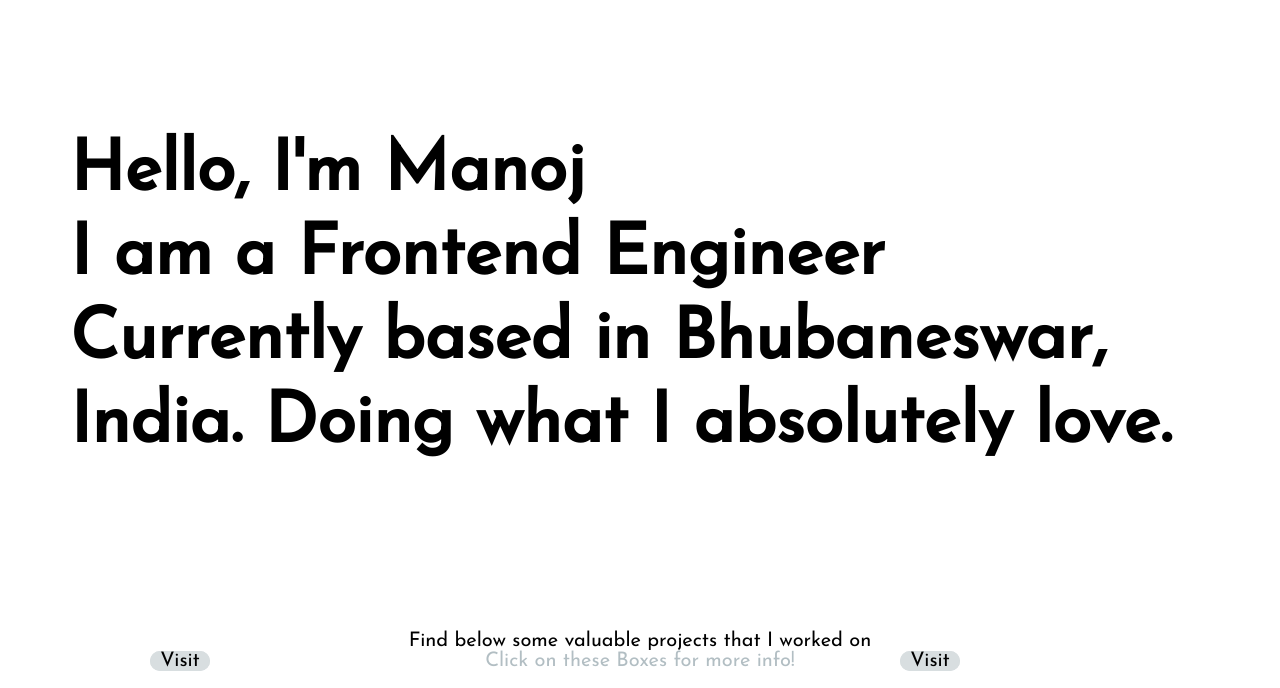
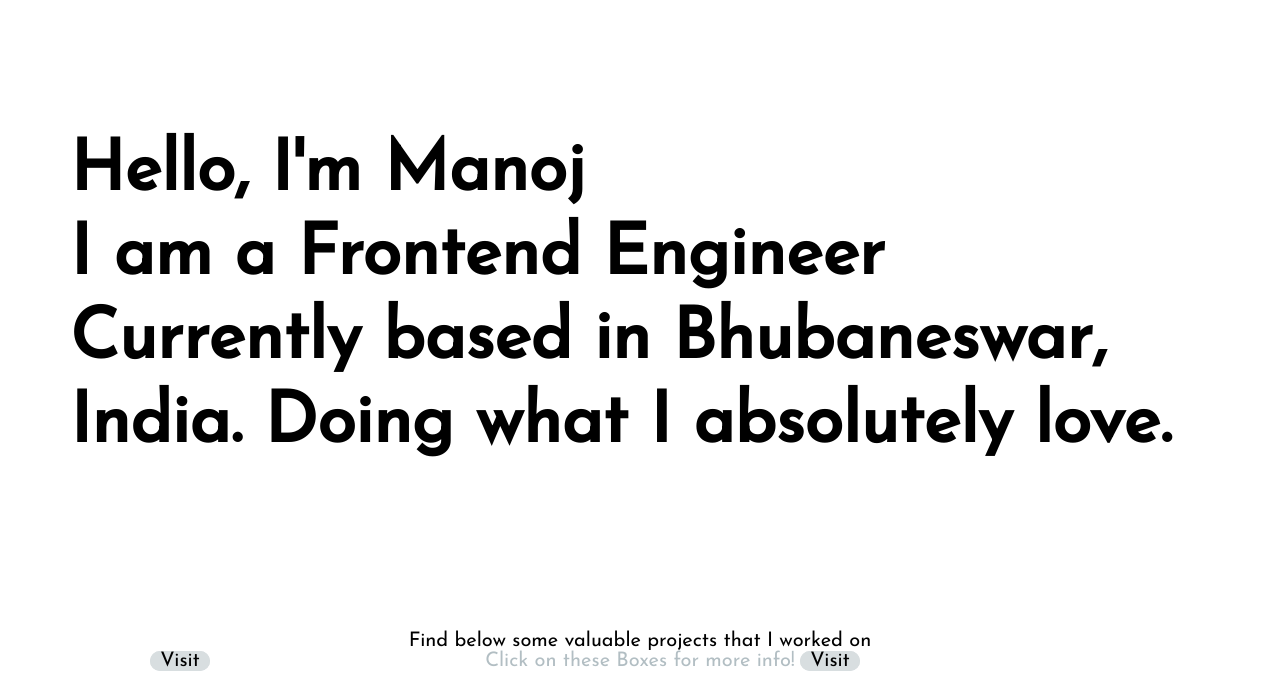
Before and after one commit to manojkumarmks/manoj-portfolio, a plain HTML site: page index.html in a window 1280 px wide. Shown: the part 69-757 px from the top of the page. Drawn offline with Linux system fonts and the light colour scheme; a web font is replaced by a local one.

Commit message:
Update style.css

```diff
--- a/style.css
+++ b/style.css
@@ -116,7 +116,7 @@ nav{
 .p3{
     position: absolute;
     margin-top: -9rem;
-    margin: -8rem 0rem 0rem 90rem;
+    margin: -8rem 0rem 0rem 80rem;
     height: 2rem;
     width: 6rem;
     border-radius: 4rem;
@@ -136,7 +136,7 @@ nav{
 .p5{
     position: absolute;
     margin-top: -9rem;
-    margin: -8rem 0rem 0rem 90rem;
+    margin: -8rem 0rem 0rem 80rem;
     height: 2rem;
     width: 6rem;
     border-radius: 4rem;
```
